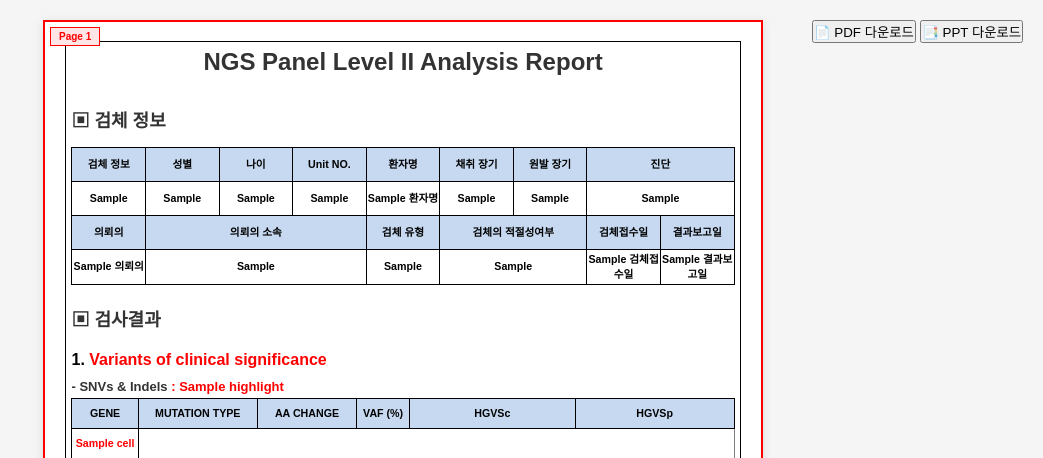
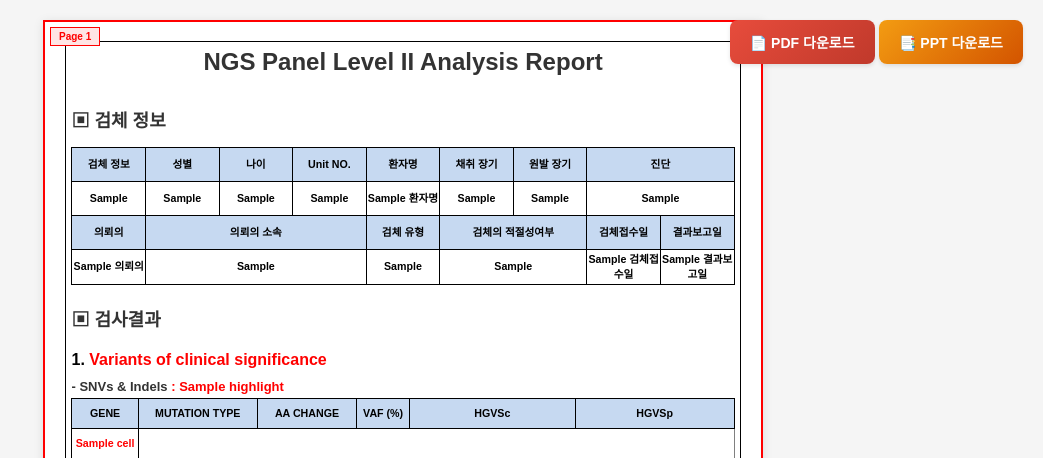
Before and after one commit to dr-you-group/NGS-E2E-Pipeline, a FastAPI app: template templates/report.html in a window 1280 px wide. Shown: the top 458 px of the page, without its empty margins (237-1280 px from the left). Run offline with FastAPI, Linux system fonts and the light colour scheme; the template is opened without the code that fills it: most values are stand-ins (such as "Sample title", 1, 10 or a date in 2020).

Commit message:
style: differentiate PDF and PPT download button styles

```diff
--- a/static/css/styles.css
+++ b/static/css/styles.css
@@ -1566,7 +1566,8 @@ table td {
     z-index: 1000;
 }
 
-.pdf-btn {
+/* 공통 스타일 (모양, 폰트, 그림자 등) - 색상 제외 */
+.report-btn {
     padding: 12px 20px;
     border: none;
     border-radius: 8px;
@@ -1575,14 +1576,31 @@ table td {
     cursor: pointer;
     transition: all 0.3s ease;
     box-shadow: 0 2px 4px rgba(0,0,0,0.1);
-    background: linear-gradient(135deg, #e74c3c, #c0392b);
-    color: white;
-}
-
-.pdf-btn:hover {
-    background: linear-gradient(135deg, #c0392b, #a93226);
+    color: white; /* 글자색은 흰색으로 통일 */
+}
+
+/* 호버 시 공통 동작 (위로 살짝 뜨는 효과) */
+.report-btn:hover {
     transform: translateY(-2px);
     box-shadow: 0 4px 8px rgba(0,0,0,0.15);
+}
+
+/* PDF 버튼 전용 색상 (기존 붉은색 유지) */
+.report-btn.pdf {
+    background: linear-gradient(135deg, #e74c3c, #c0392b);
+}
+
+.report-btn.pdf:hover {
+    background: linear-gradient(135deg, #c0392b, #a93226);
+}
+
+/* PPT 버튼 전용 색상 (제안: 주황색 - PowerPoint 브랜드 컬러) */
+.report-btn.ppt {
+    background: linear-gradient(135deg, #f39c12, #d35400);
+}
+
+.report-btn.ppt:hover {
+    background: linear-gradient(135deg, #d35400, #a04000);
 }
 
 /* 인쇄 시 버튼 숨기기 */
```
